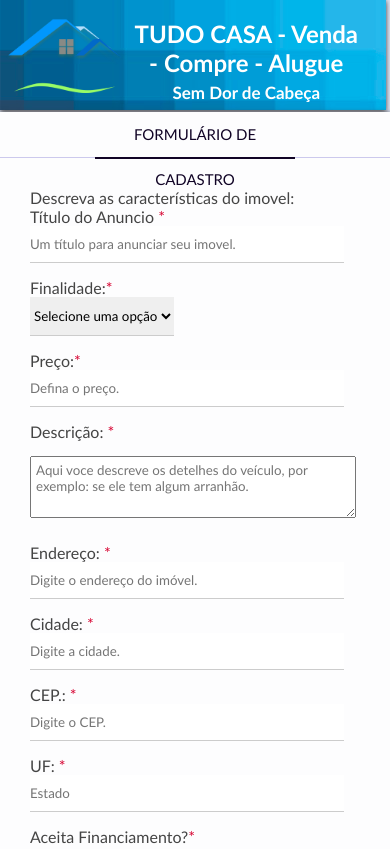
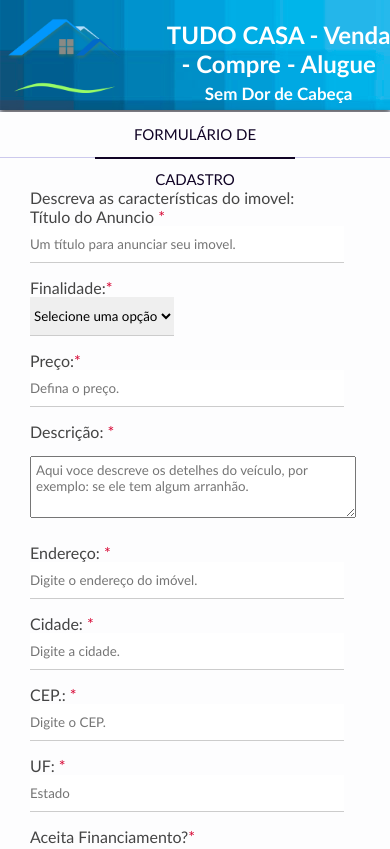
Before and after one commit to AiltonCustodio/Tudo-Casa, a plain HTML site: page index.html in a window 390 px wide. Shown: the top 849 px of the page. Drawn offline with Linux system fonts and the light colour scheme.

Commit message:
resp teste whide

```diff
--- a/css/style3.css
+++ b/css/style3.css
@@ -335,7 +335,7 @@
     /* topo da pagina*/
     .cabecalho {
         height: 110px;
-        width: 99%;
+        width: 100%;
     }
 
     .cabecalho h3 {
@@ -350,8 +350,7 @@
     }
 
     .cabecalho-titulos {
-        margin: 5% 0;
-        /* padding-right: 55px; */
+        margin: 5% 0 5% 8%;
         text-align: center;
         font-size: 12px;
     }
```
